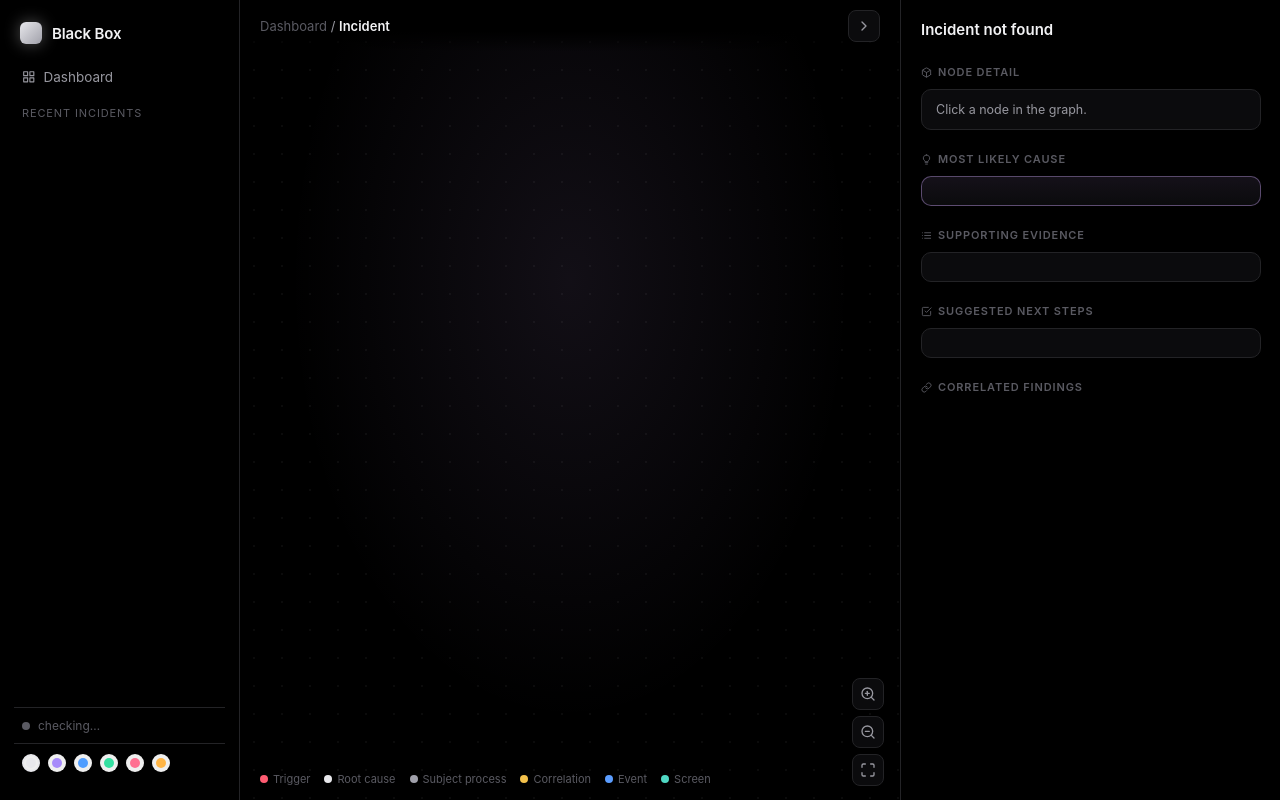
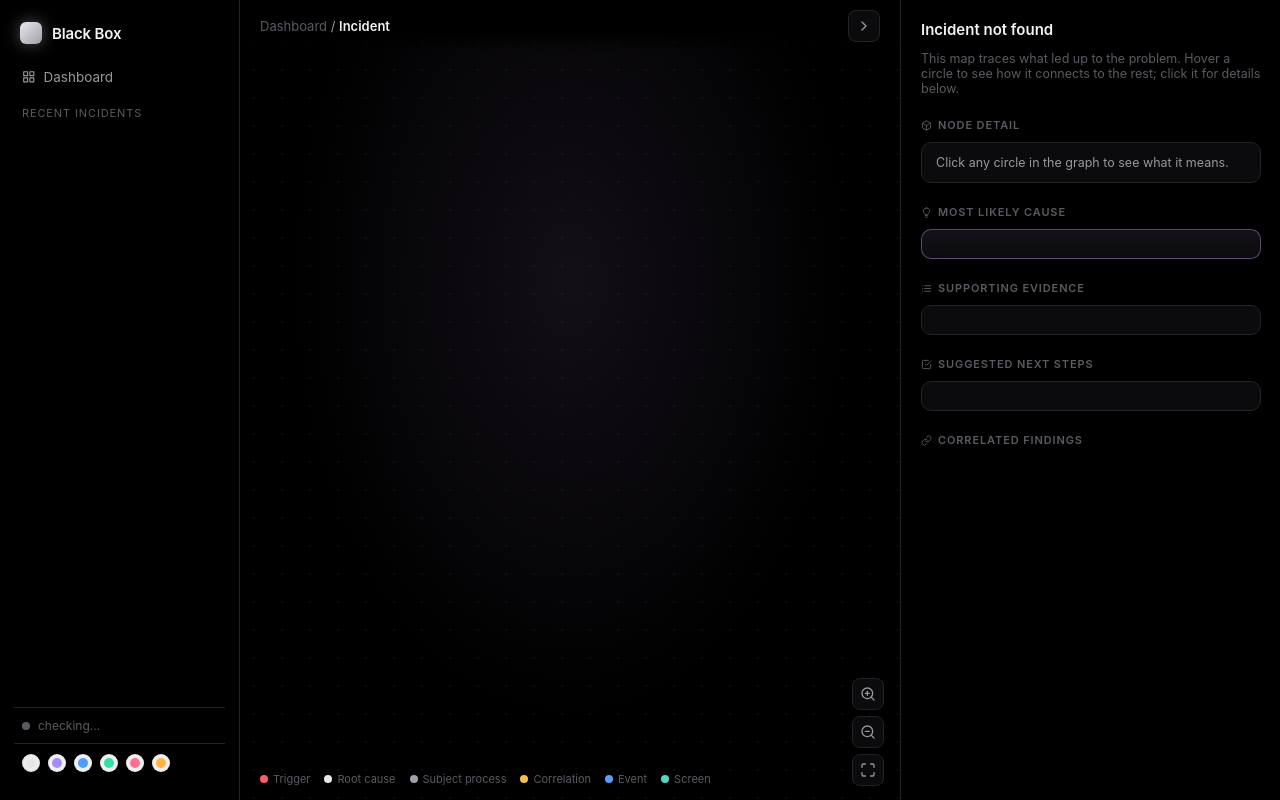
Before and after one commit to themaker00001/black-box, a Python web app: template app/webapp/templates/incident.html in a window 1280 px wide. Run offline with Jinja, Linux system fonts and the light colour scheme; the template is opened without the code that fills it: most values are stand-ins (such as "Sample title", 1, 10 or a date in 2020); some libraries are stand-ins or nearby versions.

Commit message:
Make the UI explain itself: plain language and a how-it-works guide
The visual design was solid but assumed the reader already understood
the system's internals. This pass is about comprehension, not looks:

- new dismissible 'How Black Box works' banner on the dashboard: a
  5-step pipeline (Watching -> Remembering -> Something breaks -> AI
  investigates -> You get an answer) with an icon and one-line
  explanation per step. Dismissal persists to localStorage.
- internal trigger identifiers (manual_trigger, crash_detector,
  exception_detector, system_detector) are never shown raw anymore —
  humanizeTrigger() (app/webapp/static/labels.js) translates them to
  'Triggered manually', 'App crash detected', etc. everywhere they
  appear (dashboard incident list, incident detail page).
- friendlier stat tile copy (Remembered events / Problems investigated
  / Apps being watched instead of raw metric names) with hover
  tooltips explaining what each one actually means
- plain-language subtitle under both page headers, a hint paragraph
  explaining what the mind map shows, and tooltips on the graph legend
  and panel section headers explaining each node kind and section in
  a sentence
- friendlier empty state ('Black Box is watching quietly in the
  background' instead of a bare 'no incidents')

Verified live: the banner renders and dismisses/persists correctly,
and the incident page now reads 'Triggered manually' instead of
'manual_trigger' with the explanatory hint text in place.

```diff
--- a/app/webapp/static/icons.js
+++ b/app/webapp/static/icons.js
@@ -18,6 +18,10 @@ const ICONS = {
   zoomOut: '<svg viewBox="0 0 24 24" fill="none" stroke="currentColor" stroke-width="2" stroke-linecap="round" stroke-linejoin="round"><circle cx="11" cy="11" r="8"/><line x1="21" y1="21" x2="16.65" y2="16.65"/><line x1="8" y1="11" x2="14" y2="11"/></svg>',
   maximize: '<svg viewBox="0 0 24 24" fill="none" stroke="currentColor" stroke-width="2" stroke-linecap="round" stroke-linejoin="round"><path d="M8 3H5a2 2 0 0 0-2 2v3m18 0V5a2 2 0 0 0-2-2h-3m0 18h3a2 2 0 0 0 2-2v-3M3 16v3a2 2 0 0 0 2 2h3"/></svg>',
   chevronRight: '<svg viewBox="0 0 24 24" fill="none" stroke="currentColor" stroke-width="2" stroke-linecap="round" stroke-linejoin="round"><polyline points="9 18 15 12 9 6"/></svg>',
+  eye: '<svg viewBox="0 0 24 24" fill="none" stroke="currentColor" stroke-width="2" stroke-linecap="round" stroke-linejoin="round"><path d="M1 12s4-8 11-8 11 8 11 8-4 8-11 8-11-8-11-8z"/><circle cx="12" cy="12" r="3"/></svg>',
+  fileText: '<svg viewBox="0 0 24 24" fill="none" stroke="currentColor" stroke-width="2" stroke-linecap="round" stroke-linejoin="round"><path d="M14 2H6a2 2 0 0 0-2 2v16a2 2 0 0 0 2 2h12a2 2 0 0 0 2-2V8z"/><polyline points="14 2 14 8 20 8"/><line x1="16" y1="13" x2="8" y2="13"/><line x1="16" y1="17" x2="8" y2="17"/><line x1="10" y1="9" x2="8" y2="9"/></svg>',
+  x: '<svg viewBox="0 0 24 24" fill="none" stroke="currentColor" stroke-width="2" stroke-linecap="round" stroke-linejoin="round"><line x1="18" y1="6" x2="6" y2="18"/><line x1="6" y1="6" x2="18" y2="18"/></svg>',
+  helpCircle: '<svg viewBox="0 0 24 24" fill="none" stroke="currentColor" stroke-width="2" stroke-linecap="round" stroke-linejoin="round"><circle cx="12" cy="12" r="10"/><path d="M9.09 9a3 3 0 0 1 5.83 1c0 2-3 3-3 3"/><line x1="12" y1="17" x2="12.01" y2="17"/></svg>',
 };
 
 function icon(name, cls) {
--- a/app/webapp/static/incident.js
+++ b/app/webapp/static/incident.js
@@ -62,8 +62,8 @@ function renderMeta(incident) {
   document.getElementById("graph-title-text").textContent = incident.trigger_reason;
   document.getElementById("meta-title").textContent = incident.trigger_reason;
   document.getElementById("meta-sub").textContent =
-    `${new Date(incident.created_at).toLocaleString()} · ${incident.trigger_name} · ` +
-    `${incident.event_count} events · ${incident.model_used || "n/a"}`;
+    `${humanizeTrigger(incident.trigger_name)} · ${new Date(incident.created_at).toLocaleString()} · ` +
+    `${incident.event_count} events captured · ${incident.model_used || "n/a"}`;
 }
 
 function renderExplanation(incident) {
--- /dev/null
+++ b/app/webapp/static/labels.js
@@ -0,0 +1,20 @@
+// Plain-language translations for internal identifiers, so the UI never
+// shows a raw config/trigger name to someone who doesn't know the codebase.
+const TRIGGER_LABELS = {
+  crash_detector: "App crash detected",
+  exception_detector: "Unhandled error detected",
+  system_detector: "High CPU/memory usage",
+  manual_trigger: "Triggered manually",
+};
+
+function humanizeTrigger(name) {
+  return TRIGGER_LABELS[name] || name;
+}
+
+const HOW_IT_WORKS_STEPS = [
+  { icon: "eye", title: "Watching", detail: "Screen, system stats, and processes are captured continuously." },
+  { icon: "layers", title: "Remembering", detail: "The last ~5 minutes are always kept on hand, just in case." },
+  { icon: "alert", title: "Something breaks", detail: "A crash, error, or resource spike fires automatically — or you trigger it yourself." },
+  { icon: "lightbulb", title: "AI investigates", detail: "A local AI model reviews everything that just happened." },
+  { icon: "fileText", title: "You get an answer", detail: "A plain-English explanation of what went wrong and what to do next." },
+];
--- a/app/webapp/static/style.css
+++ b/app/webapp/static/style.css
@@ -198,6 +198,35 @@ code { font-family: var(--font-mono); }
   padding: 22px 28px 6px;
 }
 .page-header h1 { font-size: 20px; margin: 0; font-weight: 600; }
+.page-subtitle { color: var(--text-muted); font-size: 13px; margin: 4px 0 0; }
+
+[title]:not(button):not(a) { cursor: help; }
+
+/* ---------- how-it-works banner ---------- */
+
+.how-it-works { position: relative; margin: 16px 28px 0; }
+.how-it-works-close {
+  position: absolute; top: 14px; right: 14px;
+  width: 26px; height: 26px;
+}
+.how-it-works-close .icon { width: 13px; height: 13px; }
+.steps-row {
+  display: flex;
+  align-items: flex-start;
+  gap: 10px;
+  overflow-x: auto;
+  padding-bottom: 2px;
+}
+.step { flex: 1 1 0; min-width: 130px; }
+.step-icon-circle {
+  width: 34px; height: 34px; border-radius: 50%;
+  background: var(--accent-dim); color: var(--accent);
+  display: flex; align-items: center; justify-content: center;
+  margin-bottom: 8px;
+}
+.step-title { font-weight: 600; font-size: 13px; margin-bottom: 3px; }
+.step-detail { font-size: 12px; color: var(--text-muted); line-height: 1.45; }
+.step-chevron { color: var(--text-faint); align-self: center; margin-top: 17px; flex-shrink: 0; width: 14px; height: 14px; }
 
 .pill {
   padding: 5px 13px;
--- a/app/webapp/templates/incident.html
+++ b/app/webapp/templates/incident.html
@@ -40,12 +40,12 @@
           <button id="zoom-fit" class="icon-btn" title="Fit to view"><span class="icon" id="icon-maximize"></span></button>
         </div>
         <div class="graph-legend">
-          <span><span class="legend-dot" style="background:#ff5c72"></span> Trigger</span>
-          <span><span class="legend-dot" style="background:var(--accent)"></span> Root cause</span>
-          <span><span class="legend-dot" style="background:var(--accent-2)"></span> Subject process</span>
-          <span><span class="legend-dot" style="background:#f3c14b"></span> Correlation</span>
-          <span><span class="legend-dot" style="background:#5b9dff"></span> Event</span>
-          <span><span class="legend-dot" style="background:#4fd8c4"></span> Screen</span>
+          <span title="What set this incident off"><span class="legend-dot" style="background:#ff5c72"></span> Trigger</span>
+          <span title="The AI's best guess at why this happened"><span class="legend-dot" style="background:var(--accent)"></span> Root cause</span>
+          <span title="The specific app/process most involved"><span class="legend-dot" style="background:var(--accent-2)"></span> Subject process</span>
+          <span title="A pattern the system noticed connecting two pieces of evidence"><span class="legend-dot" style="background:#f3c14b"></span> Correlation</span>
+          <span title="Something that happened in the ~5 minutes before"><span class="legend-dot" style="background:#5b9dff"></span> Event</span>
+          <span title="A snapshot of your screen at the time"><span class="legend-dot" style="background:#4fd8c4"></span> Screen</span>
         </div>
       </section>
 
@@ -54,30 +54,31 @@
           <div class="panel-section">
             <div class="meta-title" id="meta-title">Loading…</div>
             <div class="meta-sub" id="meta-sub"></div>
+            <p class="hint" style="margin-top:8px">This map traces what led up to the problem. Hover a circle to see how it connects to the rest; click it for details below.</p>
           </div>
 
           <div class="panel-section">
             <h3><span class="icon" id="icon-node"></span> Node detail</h3>
-            <div id="node-detail" class="node-detail-box">Click a node in the graph.</div>
+            <div id="node-detail" class="node-detail-box">Click any circle in the graph to see what it means.</div>
           </div>
 
           <div class="panel-section">
-            <h3><span class="icon" id="icon-cause"></span> Most likely cause</h3>
+            <h3 title="The AI's best explanation for what caused this, in plain English"><span class="icon" id="icon-cause"></span> Most likely cause</h3>
             <div id="root-cause-card" class="explain-card root-cause"></div>
           </div>
 
           <div class="panel-section">
-            <h3><span class="icon" id="icon-evidence"></span> Supporting evidence</h3>
+            <h3 title="The specific things the AI saw that back up its explanation"><span class="icon" id="icon-evidence"></span> Supporting evidence</h3>
             <div id="evidence-card" class="explain-card evidence"></div>
           </div>
 
           <div class="panel-section">
-            <h3><span class="icon" id="icon-steps"></span> Suggested next steps</h3>
+            <h3 title="What to actually do about it"><span class="icon" id="icon-steps"></span> Suggested next steps</h3>
             <div id="next-steps-card" class="explain-card next-steps"></div>
           </div>
 
           <div class="panel-section" id="correlations-section">
-            <h3><span class="icon" id="icon-link"></span> Correlated findings</h3>
+            <h3 title="Patterns the system automatically noticed linking different pieces of evidence together"><span class="icon" id="icon-link"></span> Correlated findings</h3>
             <div class="chip-row" id="correlation-chips"></div>
           </div>
 
@@ -94,6 +95,7 @@
     const INCIDENT_ID = {{ incident_id | tojson }};
   </script>
   <script src="/static/icons.js"></script>
+  <script src="/static/labels.js"></script>
   <script src="/static/theme.js"></script>
   <script src="/static/sidebar.js"></script>
   <script src="/static/incident.js"></script>
```
Also changed, not shown: app/webapp/static/dashboard.js (+74 -10 lines), app/webapp/templates/index.html (+12 -2 lines).
